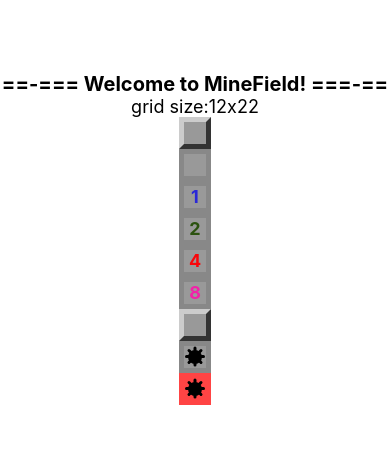
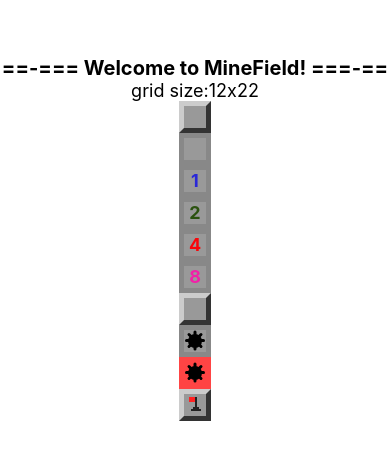
Before and after one commit to Dan-Sillva/react-native-study, a React Native app in the folder course-minefield/: screen / in a window 390 px wide. Shown: the part 184-644 px from the top of the page. Built offline with nearby package versions, Linux system fonts and the light colour scheme.

Commit message:
creating the flag component

```diff
--- a/course-minefield/App.jsx
+++ b/course-minefield/App.jsx
@@ -21,6 +21,8 @@
       <Field mined />
       <Field mined opened />
       <Field mined opened exploded/>
+
+      <Field flagged />
     </View>
   );
 }
--- a/course-minefield/src/components/Field.jsx
+++ b/course-minefield/src/components/Field.jsx
@@ -3,14 +3,16 @@
 
 import params from "../params";
 import Mine from "./Mine";
+import Flag from "./Flag";
 
 export default props => {
-    const { mined, opened, nearMines, exploded } = props
+    const { mined, opened, nearMines, exploded, flagged } = props
 
     const styleField = [style.field]
     // other styles here
-    if (opened) {styleField.push(style.opened)}
-    if (exploded) {styleField.push(style.exploded)}
+    if (opened)                 {styleField.push(style.opened)}
+    if (exploded)               {styleField.push(style.exploded)}
+    if (flagged && !opened)     {styleField.push(style.flagged, style.regular)}
     if (styleField.length === 1) {styleField.push(style.regular)}
 
     let color = null
@@ -30,6 +32,8 @@
             }
 
             {mined && opened ? <Mine /> : false}
+
+            {flagged && !opened ? <Flag /> : false}
         </View>
     )
 }
--- /dev/null
+++ b/course-minefield/src/components/Flag.jsx
@@ -0,0 +1,62 @@
+import React from "react";
+import { View, StyleSheet } from "react-native";
+
+export default props => {
+    return (
+        <View style={style.container}>
+            <View style={style.flagpole}/>
+            <View style={style.flag}/>
+            <View style={style.base1}/>
+            <View style={style.base2}/>
+        </View>
+    )
+}
+
+const style = StyleSheet.create({
+    container: {
+        marginTop: 3,
+        marginLeft: 2,
+    },
+
+    flagpole: {
+        position: 'absolute',
+
+        height: 14,
+        width: 2,
+
+        backgroundColor: '#222',
+        marginLeft: 9,
+    },
+
+    flag: {
+        position:'absolute',
+
+        height: 5,
+        width: 6,
+
+        backgroundColor: '#f22',
+        marginLeft: 3,
+    },
+
+    base1: {
+        position: 'absolute',
+
+        height: 2,
+        width: 6,
+
+        backgroundColor: '#222',
+        marginLeft: 7,
+        marginTop: 10,
+    },
+
+    base2: {
+        position: 'absolute',
+
+        height: 2,
+        width: 10,
+
+        backgroundColor: '#222',
+        marginLeft: 5,
+        marginTop: 12,
+    },
+})
```
Also changed, not shown: 1 other file (tests, documents, lock files or other folders).
